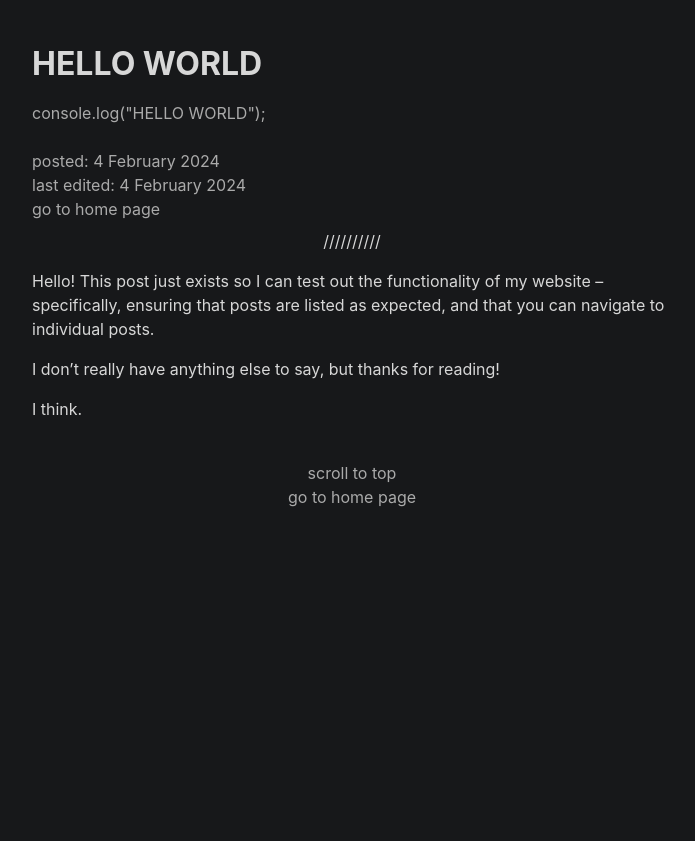
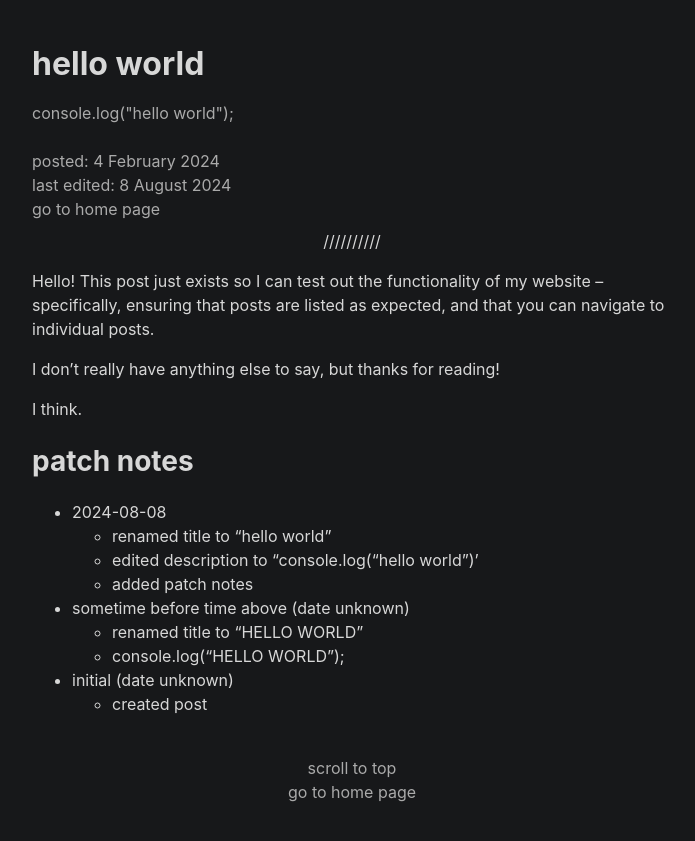
Before and after one commit to johnrcd/rovi-blog, a Jekyll site: the page built from _posts/2024-02-04-hello-world.md, in a window 1280 px wide. Shown: the top 841 px of the page, without its empty margins (288-983 px from the left). Built offline with Jekyll 4.4.1, drawn with Linux system fonts in a browser that asks for light colours.

```diff
--- a/_posts/2024-02-04-hello-world.md
+++ b/_posts/2024-02-04-hello-world.md
@@ -1,10 +1,10 @@
 ---
 layout: post
-title:  "HELLO WORLD"
+title:  "hello world"
 date:   2024-02-04 00:43:20 -0600
 
-description: "console.log(\"HELLO WORLD\");"
-date_edited: 2024-02-04 18:25:00 -0600
+description: "console.log(\"hello world\");"
+date_edited: 2024-08-08 18:25:00 -0600
 ---
 
 Hello! This post just exists so I can test out the functionality of my website -- specifically, ensuring that posts are listed as expected, and that you can navigate to individual posts.
@@ -12,3 +12,15 @@ Hello! This post just exists so I can test out the functionality of my website -
 I don't really have anything else to say, but thanks for reading!
 
 I think.
+
+## patch notes
+
+- 2024-08-08
+    - renamed title to "hello world"
+    - edited description to "console.log("hello world")'
+    - added patch notes
+- sometime before time above (date unknown)
+    - renamed title to "HELLO WORLD"
+    - console.log("HELLO WORLD");
+- initial (date unknown)
+    - created post
```
Also changed, not shown: _drafts/2024-08-06-boss-fight-design.md (+13 -4 lines), _posts/2024-08-03-arcfest-2.md (+1 -1 lines), index.html (+37 -0 lines), pages/about.md (+19 -9 lines).
